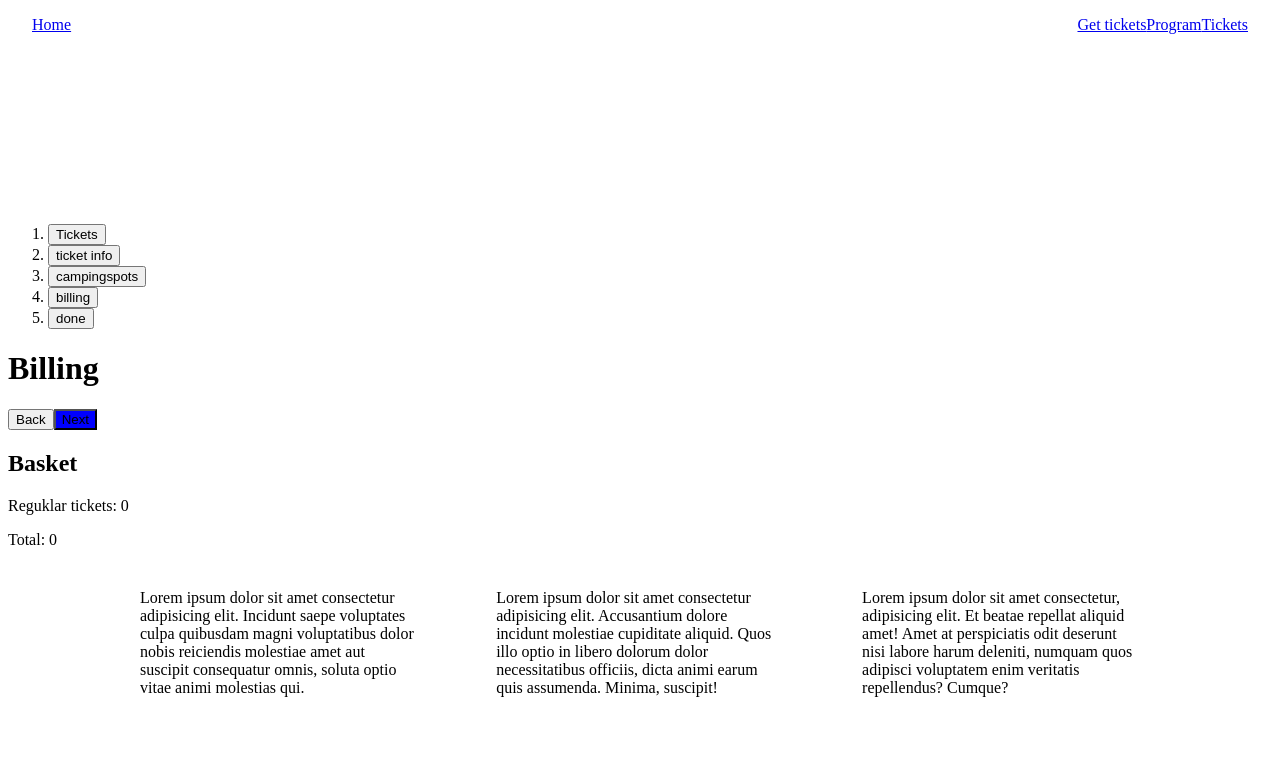
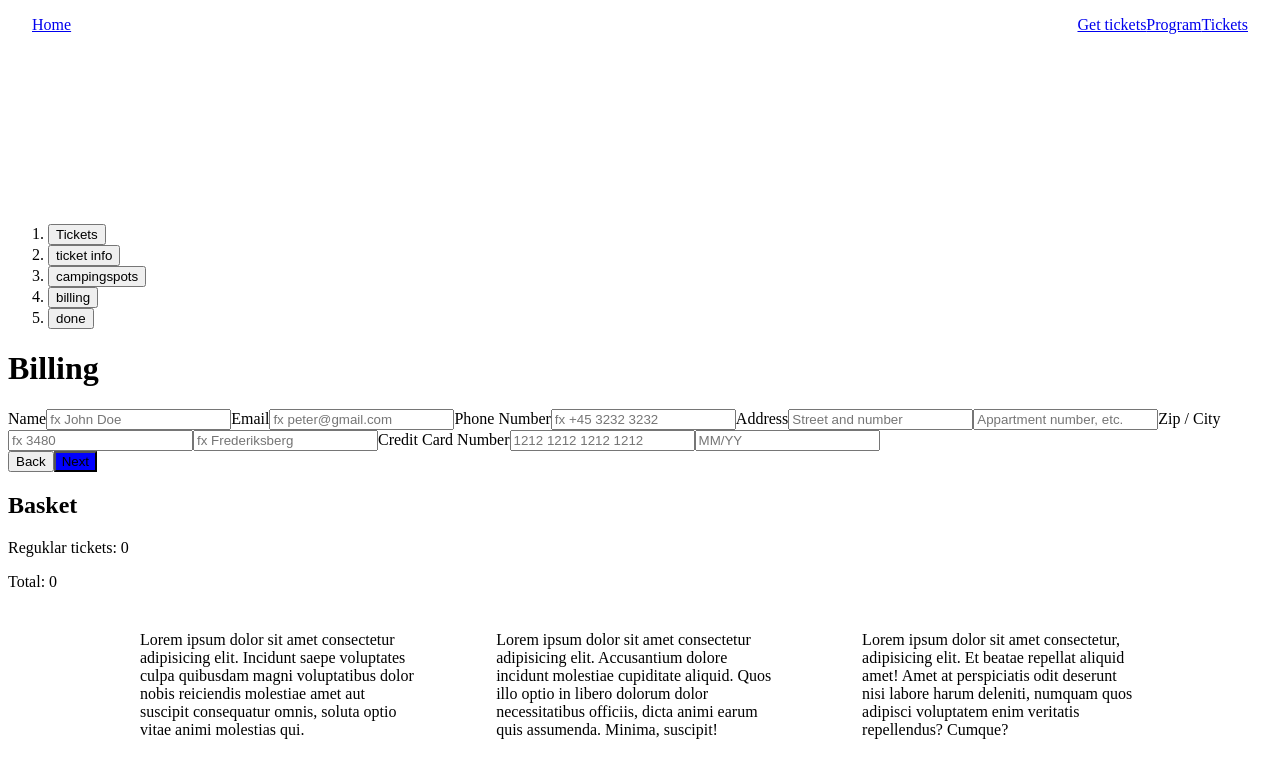
Before and after one commit to emmalarsen1/sunsetsound-exam, a Next.js app: page /booking in a window 1280 px wide. Both pictures are taken after a click on the button "billing". Shown: the top 778 px of the page. Built offline with nearby package versions, Linux system fonts and the light colour scheme.

Commit message:
BingChilling

```diff
--- a/src/app/booking/page.jsx
+++ b/src/app/booking/page.jsx
@@ -3,6 +3,7 @@ import { useState } from "react";
 import styles from "../styles/Nextbutton.module.css";
 import TicketsBox from "../components/TicketsBox";
 import GearBox from "../components/GearBox";
+import BillingForm from "../components/BillingForm";
 
 function Booking() {
   const [page, setPage] = useState(0);
@@ -43,7 +44,12 @@ function Booking() {
       )}
       {page === 1 && <h1>ticket info</h1>}
       {page === 2 && <h1>campingspots</h1>}
-      {page === 3 && <h1>Billing</h1>}
+      {page === 3 && (
+        <div>
+          {" "}
+          <h1>Billing</h1> <BillingForm></BillingForm>
+        </div>
+      )}
       {page === 4 && <h1>done</h1>}
       <button onClick={() => setPage((o) => o - 1)}>Back</button>
       <button className={styles.nextbutton} onClick={() => setPage((o) => o + 1)}>
--- a/src/app/components/Billingform.jsx
+++ b/src/app/components/Billingform.jsx
@@ -0,0 +1,60 @@
+import React from "react";
+
+function BillingForm() {
+  const checkForError = (e) => {
+    if (e.target.value.match(e.target.pattern) != e.target.value) {
+      e.target.parentElement.setAttribute("id", "error");
+    } else {
+      e.target.parentElement.removeAttribute("id", "error");
+    }
+    if (e.target.name == "expodate") {
+      if (e.target.value.toString().length === 2) e.target.value = e.target.value + "/";
+      else if (e.target.value.toString().length === 3 && e.target.value.toString().charAt(2) === "/") e.target.value = e.target.value.replace("/", "");
+    }
+  };
+
+  return (
+    <div>
+      <form action="">
+        <label>
+          Name
+          <input type="text" name="navn" placeholder="fx John Doe" pattern="[a-zA-ZæøåÆØÅ\s\-]+" required></input>
+        </label>
+        <label>
+          Email
+          <input name="email" type="email" placeholder="fx peter@gmail.com" required></input>
+        </label>
+
+        <label>
+          Phone Number
+          <input type="tel" name="tel" pattern="[0-9]*" placeholder="fx +45 3232 3232" required></input>
+        </label>
+
+        <label htmlFor="">
+          Address
+          <input type="text" name="adress1" aria-label="Address 1" placeholder="Street and number" pattern="[a-zA-ZæøåÆØÅ\s\-]+" required />
+          <input type="text" name="adress2" aria-label="Address 2" placeholder="Appartment number, etc." pattern="[a-zA-ZæøåÆØÅ\s\-]+" />
+        </label>
+
+        <label for="zip">
+          Zip / City
+          <input id="zip" type="text" name="zip" maxlength="4" placeholder="fx 3480" pattern="[0-9]{4}" required></input>
+          <input type="text" name="city" placeholder="fx Frederiksberg" pattern="[a-zA-ZæøåÆØÅ\s\-]+" required></input>
+        </label>
+
+        <label htmlFor="">
+          Credit Card Number
+          <input type="text" name="cardnumber" placeholder="1212 1212 1212 1212" pattern="[0-9]{16}" required maxLength={16} inputMode="numerical" onChange={checkForError} />
+          <input type="tel" name="expodate" placeholder="MM/YY" pattern="[0-1][0-9]/[0-9]{2}" required maxLength={5} inputMode="numerical" onChange={checkForError} />
+        </label>
+      </form>
+    </div>
+  );
+}
+
+export default BillingForm;
+
+// <Input name="cardnumber" label="Credit card number" placeholder="1122 3344 5566 7788" onChange={checkForError} pattern="[0-9]{16}" required maxLength={16} inputmode="numerical" />
+// <div className={styles.grid}>
+//   <Input name="exp-date" label="Expiration date" placeholder="MM/YY" onChange={checkForError} pattern="[0-1][0-9][/][0-9]{2}" required maxLength={5} inputmode="numerical" />
+//   <Input name="cvc" label="Security code" placeholder="CVC" onChange={checkForError} pattern="[0-9]{3}" required maxLength={3} inputmode="numerical" />
```
